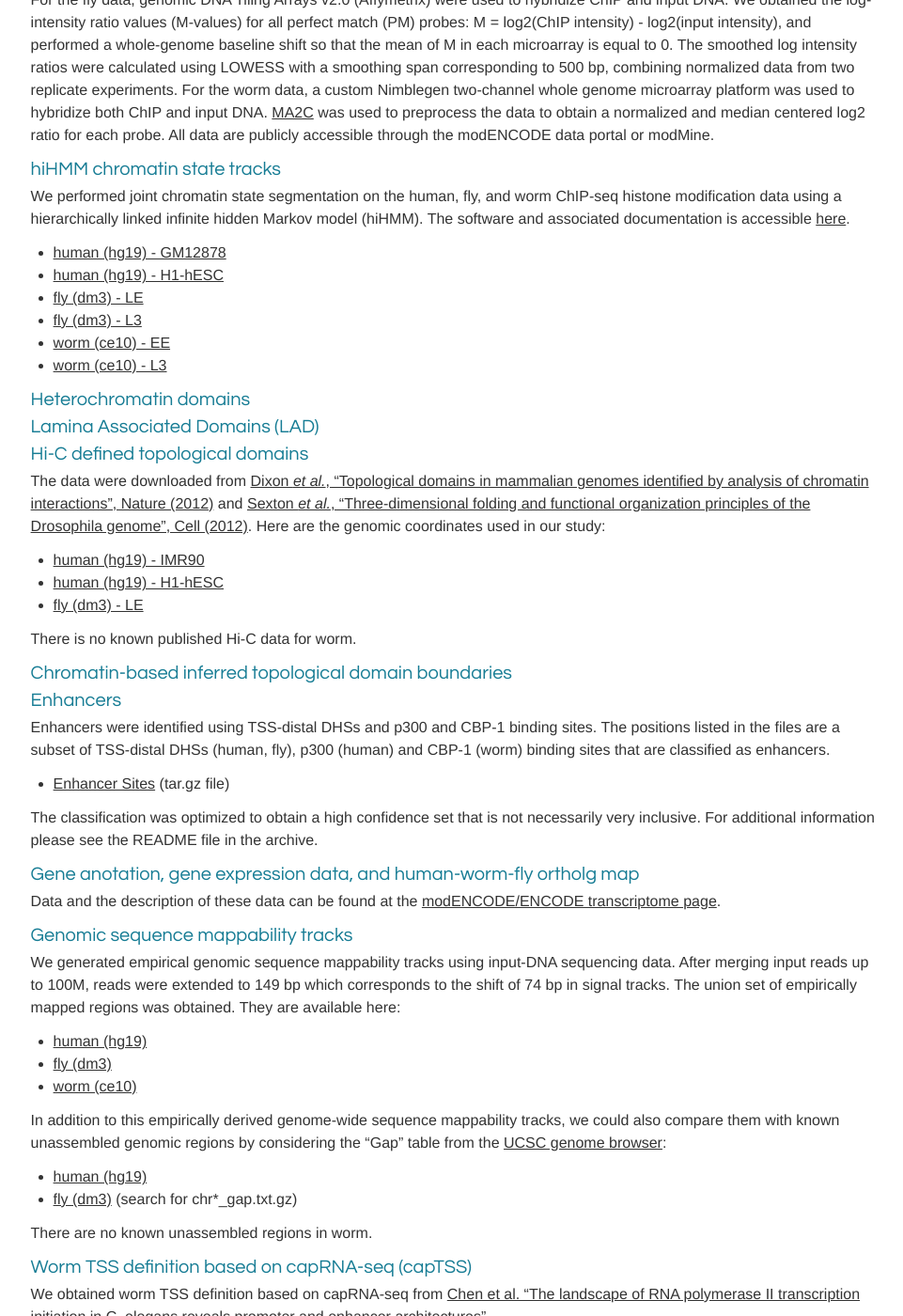
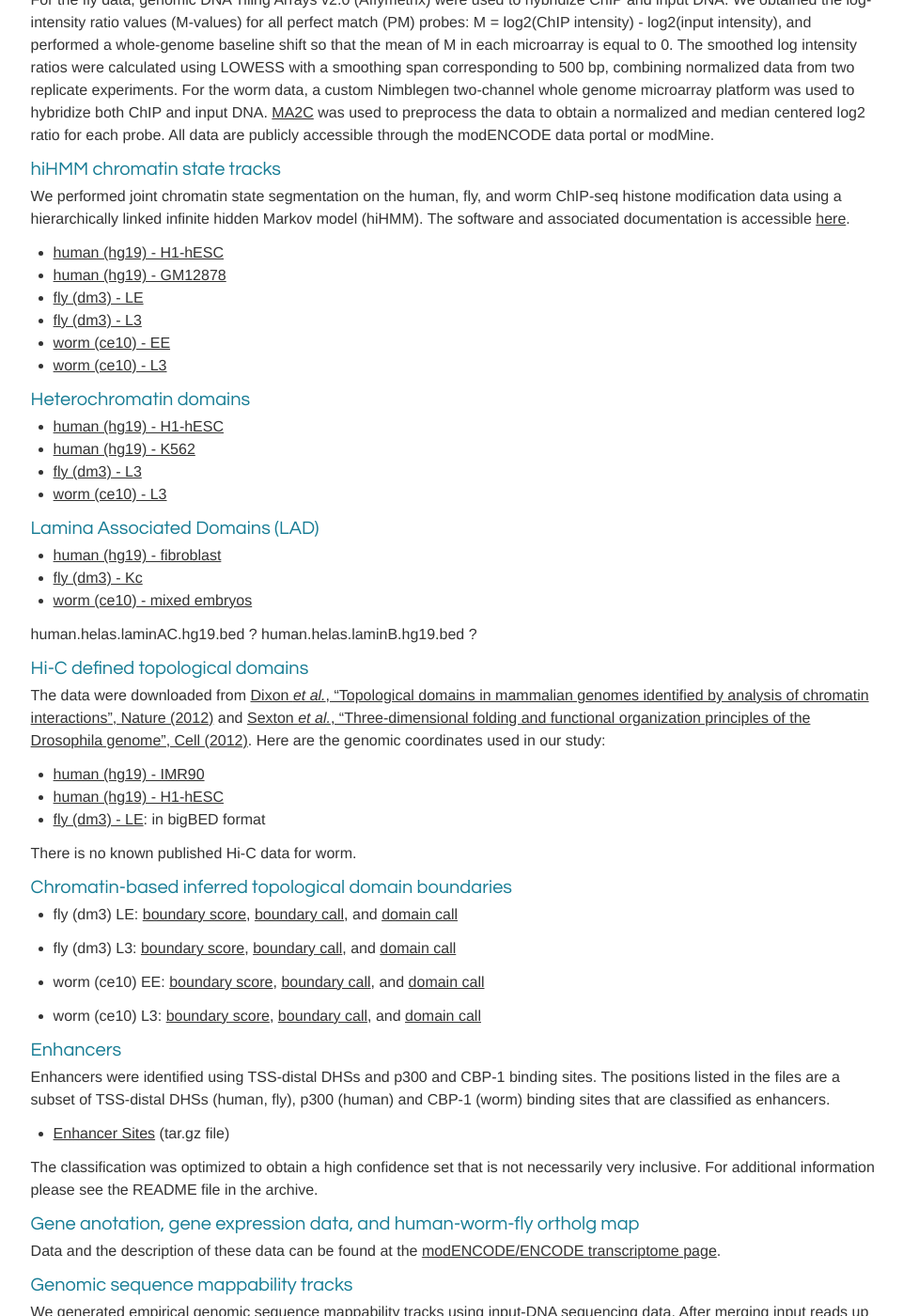
Before and after one commit to parklab/comparative-website, a Jekyll site: the page built from chromatin.md, in a window 1280 px wide and 1400 px high, scrolled down 1849 px. Shown: the whole window at 94% size, without its empty margins (249-1210 px from the left). Built offline with Jekyll 4.4.1, drawn with Linux system fonts in a browser that asks for light colours; nearby versions of some CDN libraries.

Commit message:
Update chromatin.md

```diff
--- a/chromatin.md
+++ b/chromatin.md
@@ -83,21 +83,33 @@ For the fly data, genomic DNA Tiling Arrays v2.0 (Affymetrix) were used to hybri
 
 We performed joint chromatin state segmentation on the human, fly, and worm ChIP-seq histone modification data using a hierarchically linked infinite hidden Markov model (hiHMM). The software and associated documentation is accessible [here](https://sites.google.com/site/kasohn/software).
 
-* [human (hg19) - GM12878](http://compbio.med.harvard.edu/modencode/webpage/hihmm/iHMM.M1K16.human_GM.bb)
-* [human (hg19) - H1-hESC](http://compbio.med.harvard.edu/modencode/webpage/hihmm/iHMM.M1K16.human_H1.bb)
-* [fly (dm3) - LE](http://compbio.med.harvard.edu/modencode/webpage/hihmm/iHMM.M1K16.fly_EL.bb)
-* [fly (dm3) - L3](http://compbio.med.harvard.edu/modencode/webpage/hihmm/iHMM.M1K16.fly_L3.bb)
-* [worm (ce10) - EE](http://compbio.med.harvard.edu/modencode/webpage/hihmm/iHMM.M1K16.worm_EE.bb)
-* [worm (ce10) - L3](http://compbio.med.harvard.edu/modencode/webpage/hihmm/iHMM.M1K16.worm_L3.bb)
+* [human (hg19) - H1-hESC](http://compbio.med.harvard.edu/modencode/webpage/hihmm/iHMM.M1K16.human_H1.bed)
+* [human (hg19) - GM12878](http://compbio.med.harvard.edu/modencode/webpage/hihmm/iHMM.M1K16.human_GM.bed)
+* [fly (dm3) - LE](http://compbio.med.harvard.edu/modencode/webpage/hihmm/iHMM.M1K16.fly_EL.bed)
+* [fly (dm3) - L3](http://compbio.med.harvard.edu/modencode/webpage/hihmm/iHMM.M1K16.fly_L3.bed)
+* [worm (ce10) - EE](http://compbio.med.harvard.edu/modencode/webpage/hihmm/iHMM.M1K16.worm_EE.bed)
+* [worm (ce10) - L3](http://compbio.med.harvard.edu/modencode/webpage/hihmm/iHMM.M1K16.worm_L3.bed)
 
 
 ## <a name="heterochromatin"></a> Heterochromatin domains
+
+* [human (hg19) - H1-hESC](http://compbio.med.harvard.edu/modencode/webpage/heterochromatin/het.call.human.H1-hESC.bed)
+* [human (hg19) - K562](http://compbio.med.harvard.edu/modencode/webpage/heterochromatin/het.call.human.K562.bed)
+* [fly (dm3) - L3](http://compbio.med.harvard.edu/modencode/webpage/heterochromatin/het.call.fly.L3.bed)
+* [worm (ce10) - L3](http://compbio.med.harvard.edu/modencode/webpage/heterochromatin/het.call.worm.L3.bed)
 
 
 
 
 ## <a name="LAD"></a> Lamina Associated Domains (LAD)
 
+* [human (hg19) - fibroblast](http://compbio.med.harvard.edu/modencode/webpage/lad/human.fibroblast.DamID.hg19.bed )
+* [fly (dm3) - Kc](http://compbio.med.harvard.edu/modencode/webpage/lad/fly.kc.DamID.dm3.bed)
+* [worm (ce10) - mixed embryos](http://compbio.med.harvard.edu/modencode/webpage/lad/worm.mixedE.LEM2.ce10.bed)
+
+
+human.helas.laminAC.hg19.bed  ?
+human.helas.laminB.hg19.bed   ?
 
 
 
@@ -106,13 +118,26 @@ We performed joint chromatin state segmentation on the human, fly, and worm ChIP
 The data were downloaded from  [Dixon _et al._, "Topological domains in mammalian genomes identified by
 analysis of chromatin interactions", Nature (2012)](http://www.ncbi.nlm.nih.gov/pmc/articles/PMC3356448) and [Sexton _et al._, "Three-dimensional folding and functional organization principles of the Drosophila genome", Cell (2012)](http://www.sciencedirect.com/science/article/pii/S0092867412000165). Here are the genomic coordinates used in our study:
 
-* [human (hg19) - IMR90](http://compbio.med.harvard.edu/modencode/webpage/hic/HiC_IMR90.bb)
-* [human (hg19) - H1-hESC](http://compbio.med.harvard.edu/modencode/webpage/hic/HiC_hESC.bb)
-* [fly (dm3) - LE](http://compbio.med.harvard.edu/modencode/webpage/hic/HiC_EL.bb)
+* [human (hg19) - IMR90](http://compbio.med.harvard.edu/modencode/webpage/hic/IMR90_domains_hg19.bed)
+* [human (hg19) - H1-hESC](http://compbio.med.harvard.edu/modencode/webpage/hic/hESC_domains_hg19.bed)
+* [fly (dm3) - LE](http://compbio.med.harvard.edu/modencode/webpage/hic/HiC_EL.bb): in bigBED format
 
 There is no known published Hi-C data for worm.
 
+
+
+
 ## <a name="inferred domains"></a> Chromatin-based inferred topological domain boundaries
+
+* fly (dm3) LE: [boundary score](http://compbio.med.harvard.edu/modencode/webpage/chromatinboundaries/Fly/LE/fly_eucl_nor_boundary_score.wig), [boundary call](http://compbio.med.harvard.edu/modencode/webpage/chromatinboundaries/Fly/LE/fly_eucl_nor_boundary_7.bed), and [domain call](http://compbio.med.harvard.edu/modencode/webpage/chromatinboundaries/Fly/LE/fly_eucl_nor_domain_7.bed)
+
+* fly (dm3) L3: [boundary score](http://compbio.med.harvard.edu/modencode/webpage/chromatinboundaries/Fly/L3/fly_eucl_nor_boundary_score.wig), [boundary call](http://compbio.med.harvard.edu/modencode/webpage/chromatinboundaries/Fly/L3/fly_eucl_nor_boundary_7.bed), and [domain call](http://compbio.med.harvard.edu/modencode/webpage/chromatinboundaries/Fly/L3/fly_eucl_nor_domain_7.bed)
+
+* worm (ce10) EE: [boundary score](http://compbio.med.harvard.edu/modencode/webpage/chromatinboundaries/Worm/EE/worm_eucl_nor_EE_boundary_score.wig), [boundary call](http://compbio.med.harvard.edu/modencode/webpage/chromatinboundaries/Worm/EE/worm_eucl_nor_EE_boundary_7.bed), and [domain call](http://compbio.med.harvard.edu/modencode/webpage/chromatinboundaries/Worm/EE/worm_eucl_nor_EE_domain_7.bed)
+
+* worm (ce10) L3: [boundary score](http://compbio.med.harvard.edu/modencode/webpage/chromatinboundaries/Worm/L3/worm_eucl_nor_L3_boundary_score.wig), [boundary call](http://compbio.med.harvard.edu/modencode/webpage/chromatinboundaries/Worm/L3/worm_eucl_nor_L3_boundary_7.bed), and [domain call](http://compbio.med.harvard.edu/modencode/webpage/chromatinboundaries/Worm/L3/worm_eucl_nor_L3_domain_7.bed)
+
+
 
 
 
@@ -144,9 +169,9 @@ Data and the description of these data can be found at the [modENCODE/ENCODE tra
 
 We generated empirical genomic sequence mappability tracks using input-DNA sequencing data. After merging input reads up to 100M, reads were extended to 149 bp which corresponds to the shift of 74 bp in signal tracks. The union set of empirically mapped regions was obtained. They are available here:
 
-*   [human (hg19)](http://compbio.med.harvard.edu/modencode/webpage/mappability/mappability.hg19.wig.tdf)
-*   [fly (dm3)](http://compbio.med.harvard.edu/modencode/webpage/mappability/mappability.dm3.wig.tdf)
-*   [worm (ce10) ](http://compbio.med.harvard.edu/modencode/webpage/mappability/mappability.ce10.wig.tdf)
+*   [human (hg19)](http://compbio.med.harvard.edu/modencode/webpage/mappability/mappable.hg19.bed)
+*   [fly (dm3)](http://compbio.med.harvard.edu/modencode/webpage/mappability/mappable.dm3.bed )
+*   [worm (ce10) ](http://compbio.med.harvard.edu/modencode/webpage/mappability/mappable.ce10.bed)
 
 In addition to this empirically derived genome-wide sequence mappability tracks, we could also compare them with known unassembled genomic regions by considering the “Gap” table from the [UCSC genome browser](http://hgdownload.cse.ucsc.edu/downloads.html):
 
@@ -154,6 +179,8 @@ In addition to this empirically derived genome-wide sequence mappability tracks,
 *   [fly (dm3)](http://hgdownload.cse.ucsc.edu/goldenPath/dm3/database/) (search for chr*_gap.txt.gz)
 
 There are no known unassembled regions in worm.
+
+
 
 
 
```
